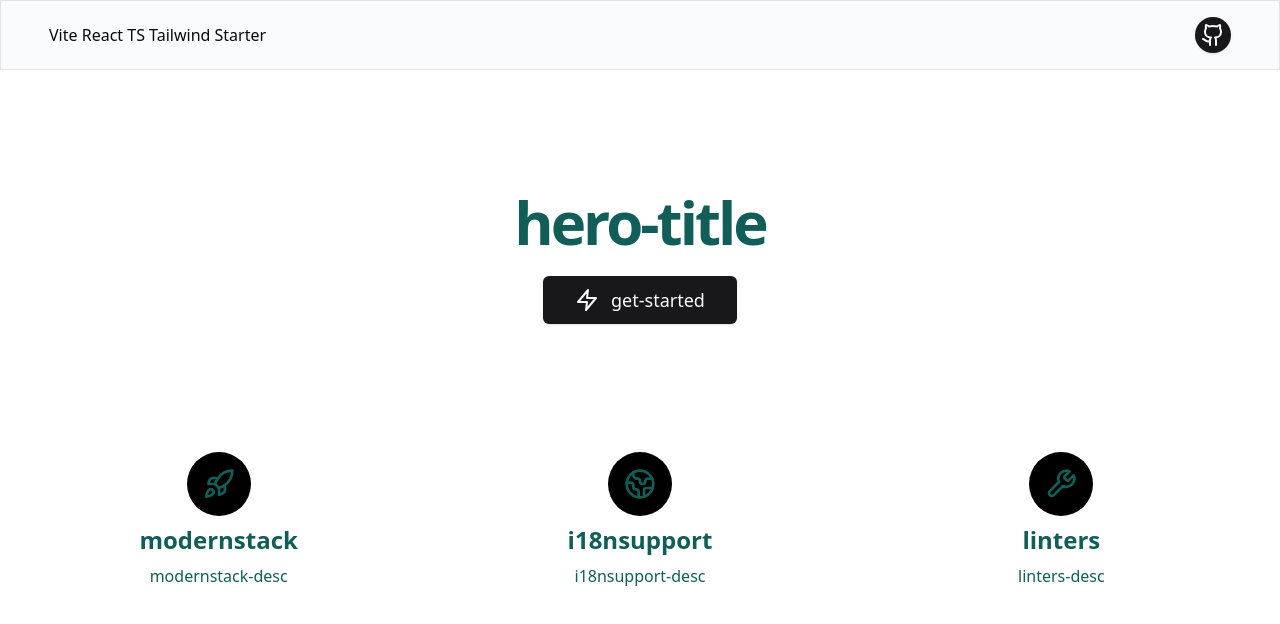
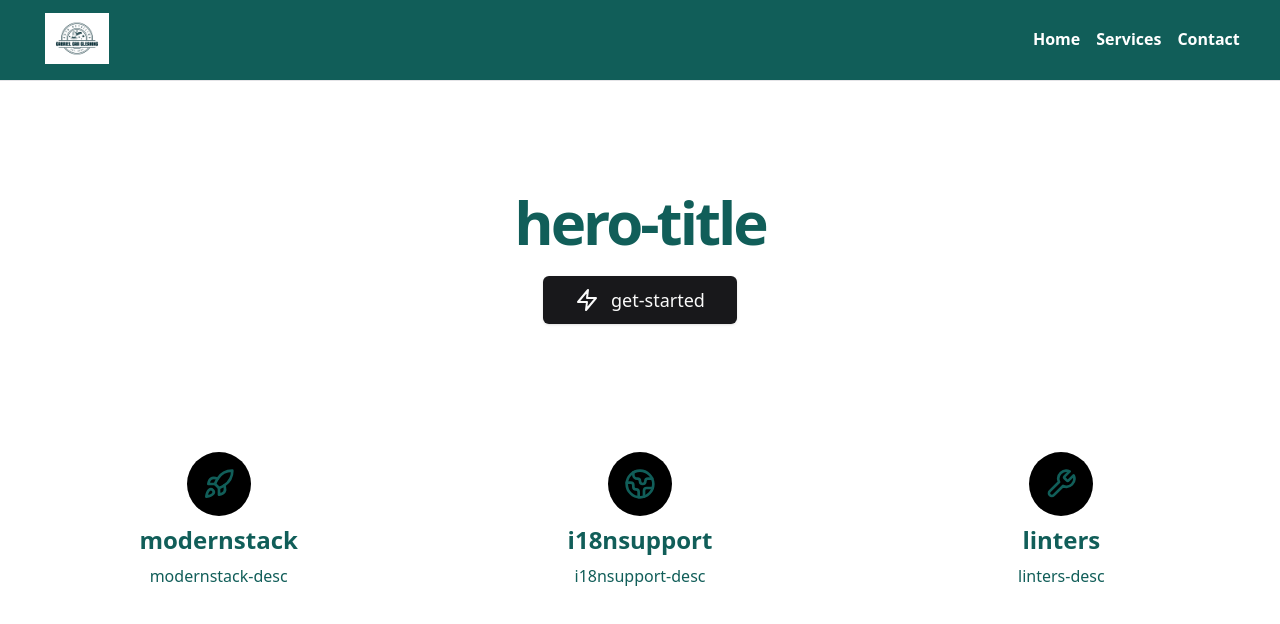
Before and after one commit to Succorro/GabrielCarCleaning, a React (Vite) app: page / in a window 1280 px wide. Shown: the top 624 px of the page. Built offline with nearby package versions, Linux system fonts and the light colour scheme.

Commit message:
Update navigation for site needs and updated styling and menu dropdown feature

```diff
--- a/package.json
+++ b/package.json
@@ -15,6 +15,7 @@
   },
   "dependencies": {
     "@loadable/component": "^5.15.3",
+    "@radix-ui/react-dropdown-menu": "^2.0.6",
     "@radix-ui/react-popover": "^1.0.6",
     "@radix-ui/react-slot": "^1.0.2",
     "@tanstack/react-query": "^4.29.3",
--- a/src/components/error-page/index.tsx
+++ b/src/components/error-page/index.tsx
@@ -6,10 +6,9 @@ export default function ErrorPage() {
 
   return (
     <div className="flex h-screen w-full flex-col items-center justify-center gap-4 text-left">
-      <h1>oops</h1>
-      <p>title</p>
-      <p className="font-mono">
-        <span className="mr-2">{error?.status}</span>
+      <h1 className='text-3xl font-bold'>Something Went Wrong</h1>
+      <p className="font-mono text-teal-800 font-bold">
+        <span className="mr-2 ">{error?.status}</span>
         <i>{error?.statusText || error?.message}</i>
       </p>
       <Button asChild>
--- a/src/components/header/index.tsx
+++ b/src/components/header/index.tsx
@@ -1,20 +1,47 @@
-import { Button } from '../ui/button'
-import { Github } from 'lucide-react'
+import { Menu } from "lucide-react"
+import * as DropdownMenu from '@radix-ui/react-dropdown-menu'
 
 export function Header() {
 
   return (
-    <div className="fixed left-0 top-0 flex w-full items-center justify-between border bg-slate-50 bg-opacity-70 px-4 py-4 md:px-12">
+    <div className="fixed -left-1 -top-1 flex w-[101vw] items-center justify-between border bg-teal-800 px-4 py-4 md:px-12">
       <a href="/" className="text-xs md:text-base">
-        Vite React TS Tailwind Starter
+        <img className="w-16" src="/GabrielCarCleaning.png" alt="logo" />
       </a>
-      <div className="flex items-center gap-4">
-        <Button size={'icon'} asChild className="rounded-full">
-          <a href="https://github.com/Quilljou/vite-react-ts-tailwind-starter" target="_blank" rel="noreferrer">
-            <Github />
-          </a>
-        </Button>
+      <div className="sm:hidden">
+        <DropdownMenu.Root>
+          <DropdownMenu.Trigger asChild>
+            <button className="IconButton text-white " aria-label="Customise options">
+              <Menu />
+            </button>
+          </DropdownMenu.Trigger>
+          <DropdownMenu.Portal className="static justify-center align-center items-center">
+            <DropdownMenu.Content className=" absolute -left-[94.5vw] bg-teal-800 w-[100vw] h-[100vh] mt-8 will-change-auto transition-all ease-in-out duration-700">
+              <div className="flex flex-col justify-center items-center  text-center align-center pt-10">
+                <DropdownMenu.Item className=" text-4xl text-white font-bold py-10">
+                  <a href="/">Home</a>
+                </DropdownMenu.Item>
+                <DropdownMenu.Item className=" text-4xl text-white font-bold py-10">
+                  <a href="/#services">Services</a>
+                </DropdownMenu.Item>
+                <DropdownMenu.Item className=" text-4xl text-white font-bold py-10">
+                  <a href="/#contact">Contact</a>
+                </DropdownMenu.Item>
+
+              </div>
+            </DropdownMenu.Content>
+          </DropdownMenu.Portal>
+        </DropdownMenu.Root>
+      </div>
+      <div className="flex items-center gap-4 text-white font-bold max-sm:hidden">
+        <a className={styles.a} href="/">Home</a>
+        <a className={styles.a} href="/#services">Services</a>
+        <a className={styles.a} href="/#contact">Contact</a>
       </div>
     </div>
   )
 }
+
+const styles = {
+  a: "hover:underline"
+}
```
Also changed, not shown: 1 other file (tests, documents, lock files or other folders).
